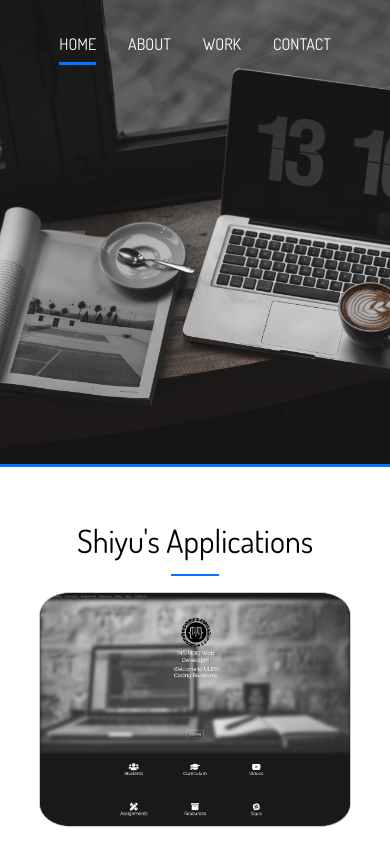
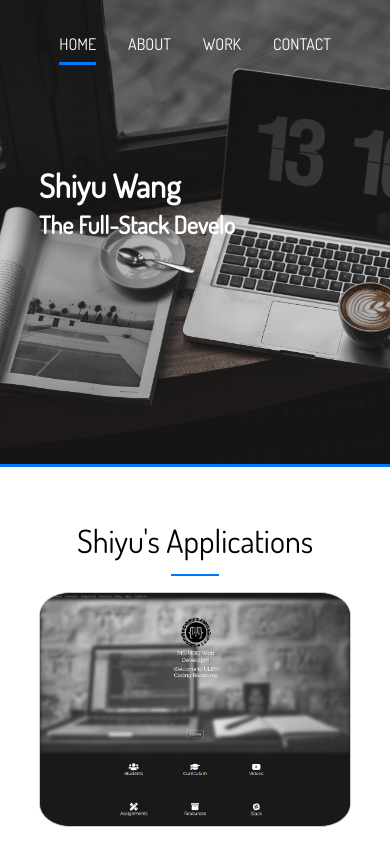
Before and after one commit to shiyu3169/shiyu-w, a React (Create React App) app: page / in a window 390 px wide. Shown: the top 841 px of the page. Built offline with nearby package versions, Linux system fonts and the light colour scheme; grey boxes are pictures that could not be loaded.

Commit message:
media query

```diff
--- a/src/css/App.css
+++ b/src/css/App.css
@@ -327,7 +327,7 @@ img {
 }
 
 #header-home .header-content .header-button {
-  padding-top: 10rem;
+  padding-top: 9.5rem;
   text-align: center;
 }
 
@@ -577,27 +577,27 @@ img {
         grid-template-columns: repeat(2, 1fr);
   }
   #header-home .header-content {
-    padding-top: 30%;
+    padding-top: 40%;
   }
   #header-home .header-content h1 {
     font-size: 4rem;
     line-height: 1.2;
   }
+  #header-home .header-content p {
+    font-size: 2rem;
+  }
   #header-home .header-content .header-button {
-    padding-top: 20%;
+    padding-top: 70%;
     text-align: center;
   }
 }
 
 @media (max-width: 800px) {
-  #header-home {
-    height: 80vh;
-  }
   #header-home .header-content {
-    padding-top: 5rem;
+    padding-top: 30%;
   }
   #header-home .header-content .header-button {
-    display: none;
+    padding-top: 70%;
   }
   #main-footer .accordion {
     height: auto;
@@ -643,9 +643,18 @@ img {
   #header-home {
     height: 55vh;
     border-bottom: 3px solid #0077ff;
-    background-position: 20% 30%;
+    background-position: 20%;
   }
   #header-home .header-content {
+    padding-top: 30%;
+  }
+  #header-home .header-content h1 {
+    font-size: 2rem;
+  }
+  #header-home .header-content p {
+    font-size: 1.5rem;
+  }
+  #header-home .header-content .header-button {
     display: none;
   }
   #header-inner {
@@ -723,17 +732,17 @@ img {
   }
 }
 
-@media (max-height: 580px) {
+@media (max-height: 600px) {
   #header-home .header-content {
-    padding-top: 3rem;
+    padding-top: 2rem;
   }
 }
 
 @media (max-height: 380px) {
   #header-home .header-content h1 {
-    font-size: 2rem;
+    font-size: 3rem;
   }
   #header-home .header-content .header-button {
-    display: none;
+    padding-top: 1rem;
   }
 }
--- a/src/css/App.scss
+++ b/src/css/App.scss
@@ -86,7 +86,7 @@ img {
       }
 
       .header-button {
-        padding-top: 10rem;
+        padding-top: 9.5rem;
         text-align: center;
       }
     }
--- a/src/css/_media.scss
+++ b/src/css/_media.scss
@@ -10,14 +10,18 @@
     &-home {
       // Header Content
       .header-content {
-        padding-top: 30%;
+        padding-top: 40%;
         h1 {
           font-size: 4rem;
           line-height: 1.2;
         }
 
+        p {
+          font-size: 2rem;
+        }
+
         .header-button {
-          padding-top: 20%;
+          padding-top: 70%;
           text-align: center;
         }
       }
@@ -28,13 +32,11 @@
 // Tablets & Smaller
 @media (max-width: 800px) {
   #header-home {
-    height: 80vh;
-
     .header-content {
-      padding-top: 5rem;
+      padding-top: 30%;
 
       .header-button {
-        display: none;
+        padding-top: 70%;
       }
     }
   }
@@ -88,9 +90,18 @@
     &-home {
       height: 55vh;
       border-bottom: 3px solid $main-color;
-      background-position: 20% 30%;
+      background-position: 20%;
       .header-content {
-        display: none;
+        padding-top: 30%;
+        h1 {
+          font-size: 2rem;
+        }
+        p {
+          font-size: 1.5rem;
+        }
+        .header-button {
+          display: none;
+        }
       }
     }
 
@@ -215,10 +226,10 @@
 }
 
 // Landscape
-@media (max-height: 580px) {
+@media (max-height: 600px) {
   #header-home {
     .header-content {
-      padding-top: 3rem;
+      padding-top: 2rem;
     }
   }
 }
@@ -227,11 +238,11 @@
   #header-home {
     .header-content {
       h1 {
-        font-size: 2rem;
+        font-size: 3rem;
       }
 
       .header-button {
-        display: none;
+        padding-top: 1rem;
       }
     }
   }
```
